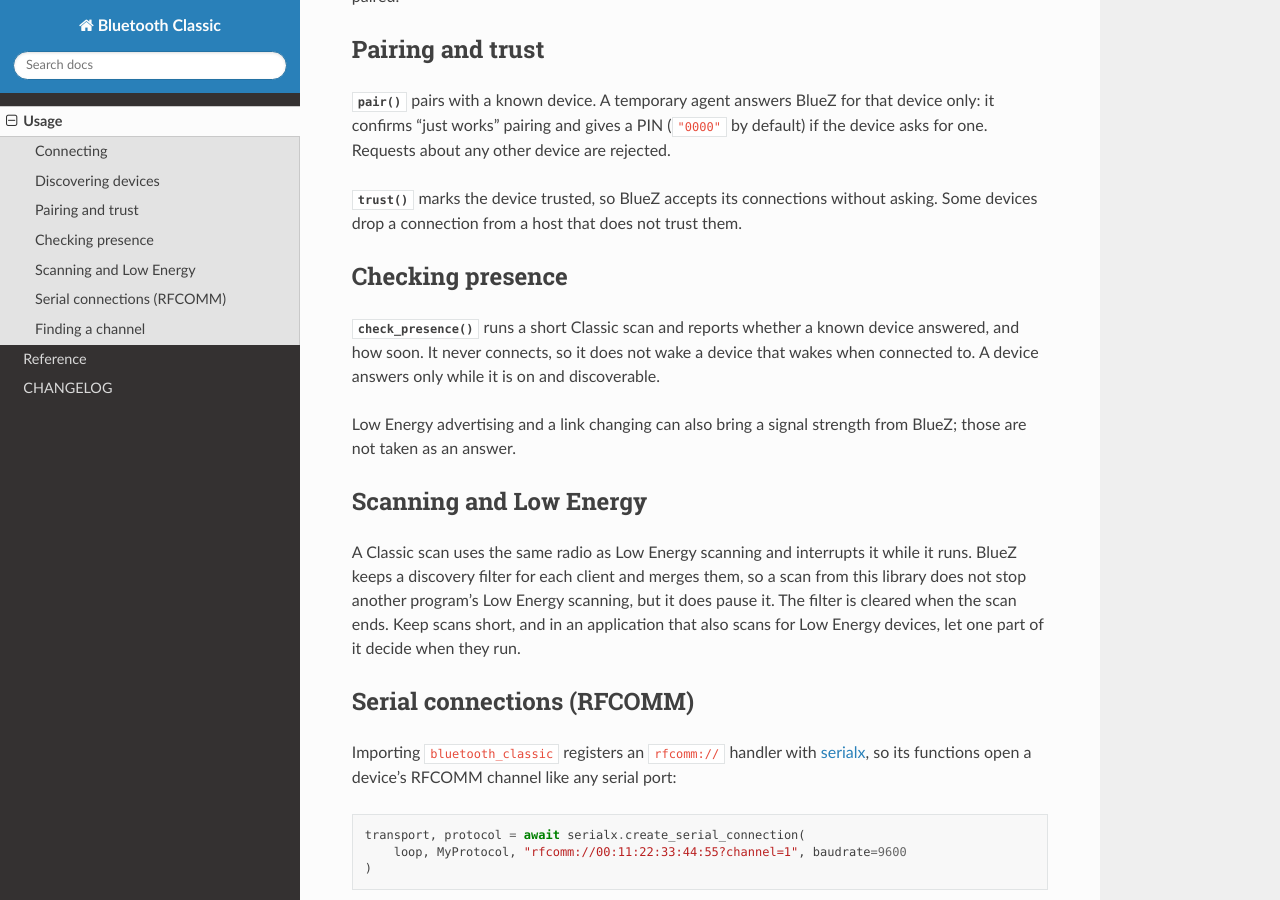
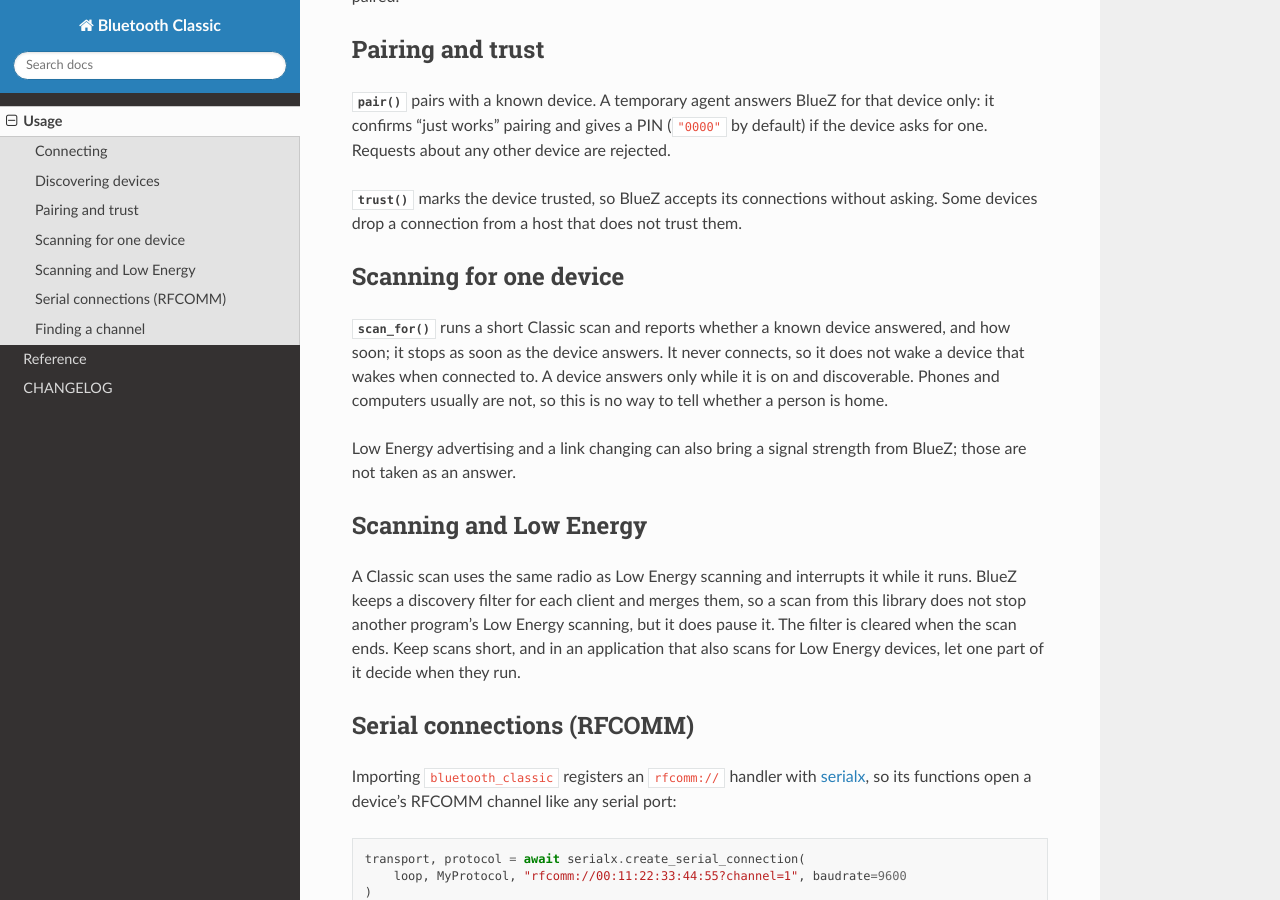
Before and after one commit to jeverley/bluetooth-classic, a Sphinx documentation site: the page built from docs/usage.md, in a window 1280 px wide and 900 px high, scrolled down 629 px. Built offline with Sphinx 7.4.7 and the Read the Docs theme 3.1.0, drawn with Linux system fonts in a browser that asks for light colours.

Commit message:
feat: rename check_presence() to scan_for()
"Presence" reads as people being home, which this cannot tell: it finds
only discoverable devices, and phones usually are not. scan_for() says
what it does. PresenceResult becomes ScanResult, with found in place of
present, and PRESENCE_SECONDS becomes SCAN_FOR_SECONDS. The old names are
removed.

Co-Authored-By: Claude Opus 5.5 <noreply@anthropic.com>
Claude-Session: https://claude.ai/code/session_01CciW4UG1YNtAD3yvwo7sxt

```diff
--- a/docs/usage.md
+++ b/docs/usage.md
@@ -35,12 +35,14 @@ one. Requests about any other device are rejected.
 so BlueZ accepts its connections without asking. Some devices drop a
 connection from a host that does not trust them.
 
-## Checking presence
+## Scanning for one device
 
-{meth}`~bluetooth_classic.BluetoothClassic.check_presence` runs a short
-Classic scan and reports whether a known device answered, and how soon. It
-never connects, so it does not wake a device that wakes when connected to.
-A device answers only while it is on and discoverable.
+{meth}`~bluetooth_classic.BluetoothClassic.scan_for` runs a short Classic
+scan and reports whether a known device answered, and how soon; it stops as
+soon as the device answers. It never connects, so it does not wake a device
+that wakes when connected to. A device answers only while it is on and
+discoverable. Phones and computers usually are not, so this is no way to
+tell whether a person is home.
 
 Low Energy advertising and a link changing can also bring a signal strength
 from BlueZ; those are not taken as an answer.
--- a/pyproject.toml
+++ b/pyproject.toml
@@ -2,11 +2,11 @@
 name = "bluetooth-classic"
 version = "0.2.0"
 license = "Apache-2.0"
-description = "Bluetooth Classic (BR/EDR) discovery, pairing, presence and RFCOMM serial connections on Linux"
+description = "Bluetooth Classic (BR/EDR) discovery, pairing, scans and RFCOMM serial connections on Linux"
 authors = [{ name = "jeverley", email = "46714706+jeverley@users.noreply.github.com" }]
 readme = "README.md"
 requires-python = ">=3.11"
-keywords = ["bluetooth", "bluetooth classic", "br/edr", "bluez", "pairing", "presence", "rfcomm", "serial", "asyncio"]
+keywords = ["bluetooth", "bluetooth classic", "br/edr", "bluez", "pairing", "rfcomm", "serial", "asyncio"]
 dynamic = ["classifiers", "dependencies", "optional-dependencies"]
 
 [project.urls]
```
Also changed, not shown: CLAUDE.md (+2 -2 lines), README.md (+6 -6 lines), src/bluetooth_classic/__init__.py (+5 -5 lines), 4 other files.
